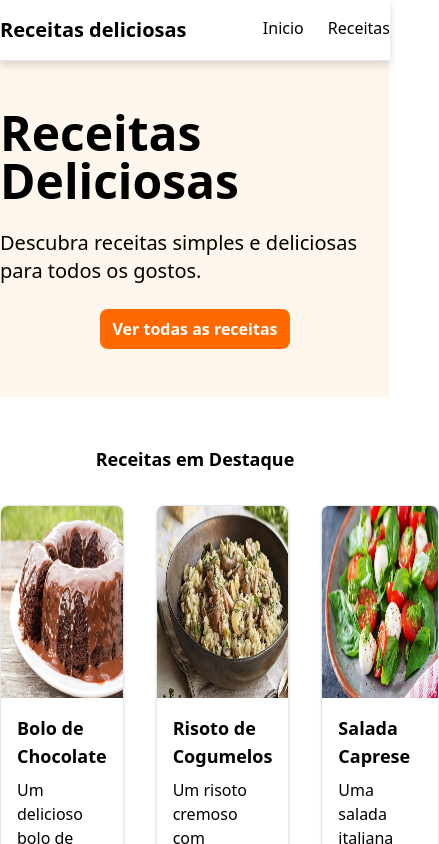
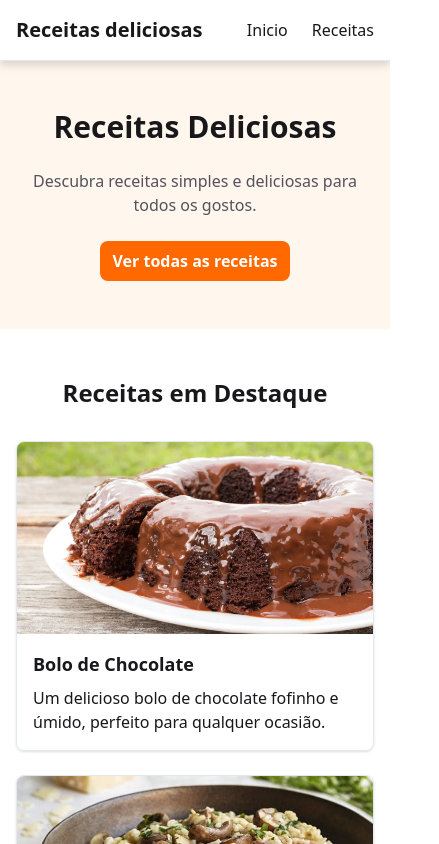
Before and after one commit to HeitorSrm/Receitas, a Next.js app: page / in a window 390 px wide. Shown: the top 844 px of the page, 439 px wide, since content can reach past the window. Built offline with nearby package versions, Linux system fonts and the light colour scheme.

Commit message:
feat: aplica responsividade no layout, header e home

```diff
--- a/src/app/layout.tsx
+++ b/src/app/layout.tsx
@@ -22,7 +22,7 @@ export default function RootLayout({
   return (
     <html lang="pt-BR">
       <body
-        className={`${inter.variable} antialiased min-h-screen flex flex-col bg-white`}>
+        className={`${inter.variable} antialiased min-h-screen flex flex-col bg-white w-full text-zinc-900`}>
         <Header />
         {children}
         <Footer />
--- a/src/app/page.tsx
+++ b/src/app/page.tsx
@@ -8,10 +8,10 @@ export default function Home() {
   return (
     <main className="flex flex-col grow w-full">
       {/* Seção Hero */}
-      <section className=" bg-orange-50 py-12 w-full text-black">
-        <div className="flex flex-col gap-6 items-center container mx-auto">
-          <h1 className="text-5xl font-bold">Receitas Deliciosas</h1>
-          <p className="text-xl">
+      <section className=" bg-orange-50 py-12 w-full">
+        <div className="flex flex-col gap-6 items-center container mx-auto px-4 text-center">
+          <h1 className="text-3xl sm:text-5xl font-bold">Receitas Deliciosas</h1>
+          <p className="text-base sm:text-xl max-w-md text-zinc-600">
             Descubra receitas simples e deliciosas para todos os gostos.
           </p>
 
@@ -26,10 +26,10 @@ export default function Home() {
 
       {/* Seção de Destaques */}
       <section className="py-12">
-        <div className="flex flex-col items-center container mx-auto gap-8">
-          <h2 className="text-lg font-bold">Receitas em Destaque</h2>
+        <div className="flex flex-col items-center container mx-auto gap-8 px-4">
+          <h2 className="text-2xl font-bold">Receitas em Destaque</h2>
 
-          <div className="flex w-full gap-8">
+          <div className="grid grid-cols-1 md:grid-cols-3 gap-6 w-full max-w-5xl">
             {featureRecipes.map((recipe) => (
               <RecipeCard key={recipe.id} recipe={recipe} />
             ))}
--- a/src/components/Header/index.tsx
+++ b/src/components/Header/index.tsx
@@ -2,8 +2,8 @@ import Link from "next/link";
 
 export default function Header() {
   return (
-    <header className="w-full bg-white text-black py-4 border-b border-slate-200 drop-shadow-lg">
-      <div className="flex justify-between container mx-auto">
+    <header className="w-full bg-white py-4 border-b border-slate-200 drop-shadow-lg">
+      <div className="flex justify-between items-center container mx-auto px-4">
         <Link className="font-bold text-xl hover:scale-105 transition-all" href="/">Receitas deliciosas</Link>
 
         <nav className="flex gap-6">
```
